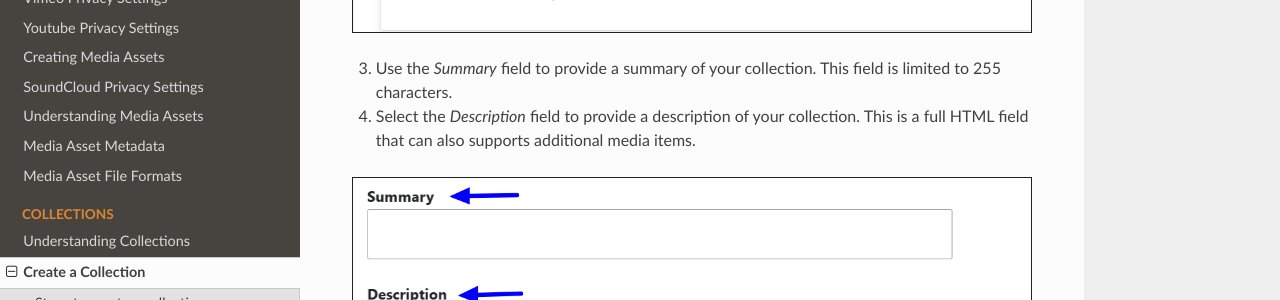
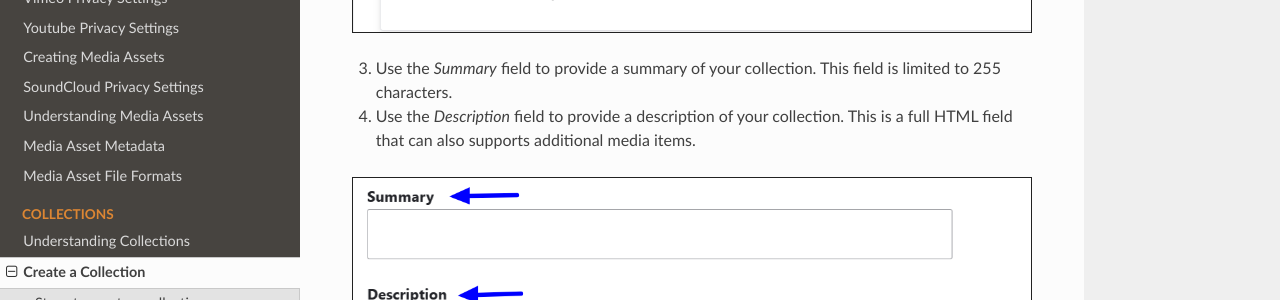
Before and after one commit to MukurtuCMS/mukurtudocs, a Sphinx documentation site: the page built from docs/source/collections/CreateCollection.md, in a window 1280 px wide and 900 px high, scrolled down 1803 px. Shown: the part 151-451 px from the top of the window. Built offline with Sphinx 7.4.7 and the Read the Docs theme 3.1.0, drawn with Linux system fonts in a browser that asks for light colours.

Commit message:
Update CreateCollection.md

```diff
--- a/docs/source/collections/CreateCollection.md
+++ b/docs/source/collections/CreateCollection.md
@@ -28,7 +28,7 @@ We will start with filling out the information contained in the **Mukurtu Essent
 
 3. Use the *Summary* field to provide a summary of your collection. This field is limited to 255 characters.
 
-4. Select the *Description* field to provide a description of your collection. This is a full HTML field that can also supports additional media items.
+4. Use the *Description* field to provide a description of your collection. This is a full HTML field that can also supports additional media items.
 
 ![Create Collections](../embeds/collections_how_to5.png "An image with arrows indicating the location of the summary and description fields and a box highlighting the additional media items option.")
 
```
